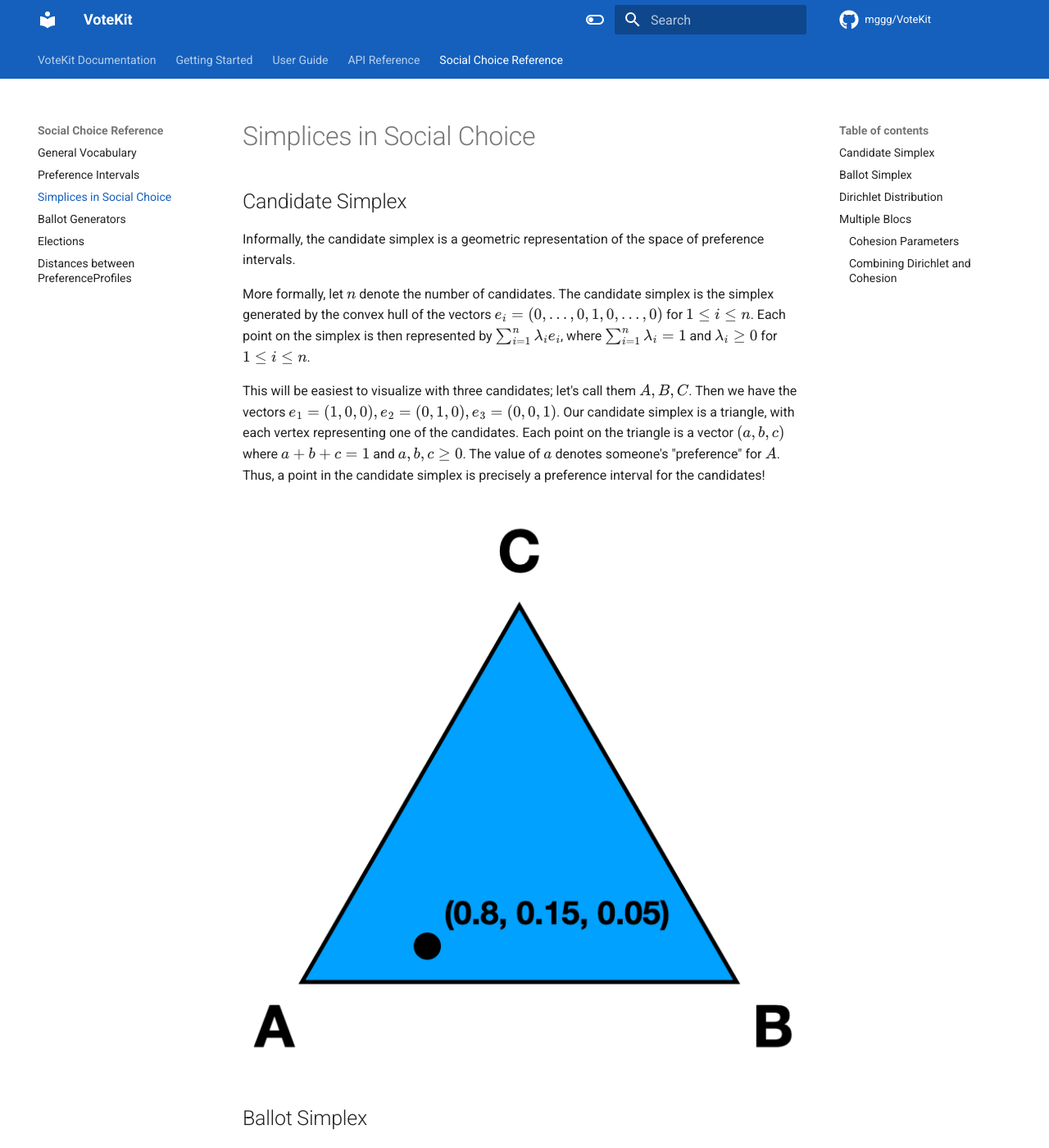
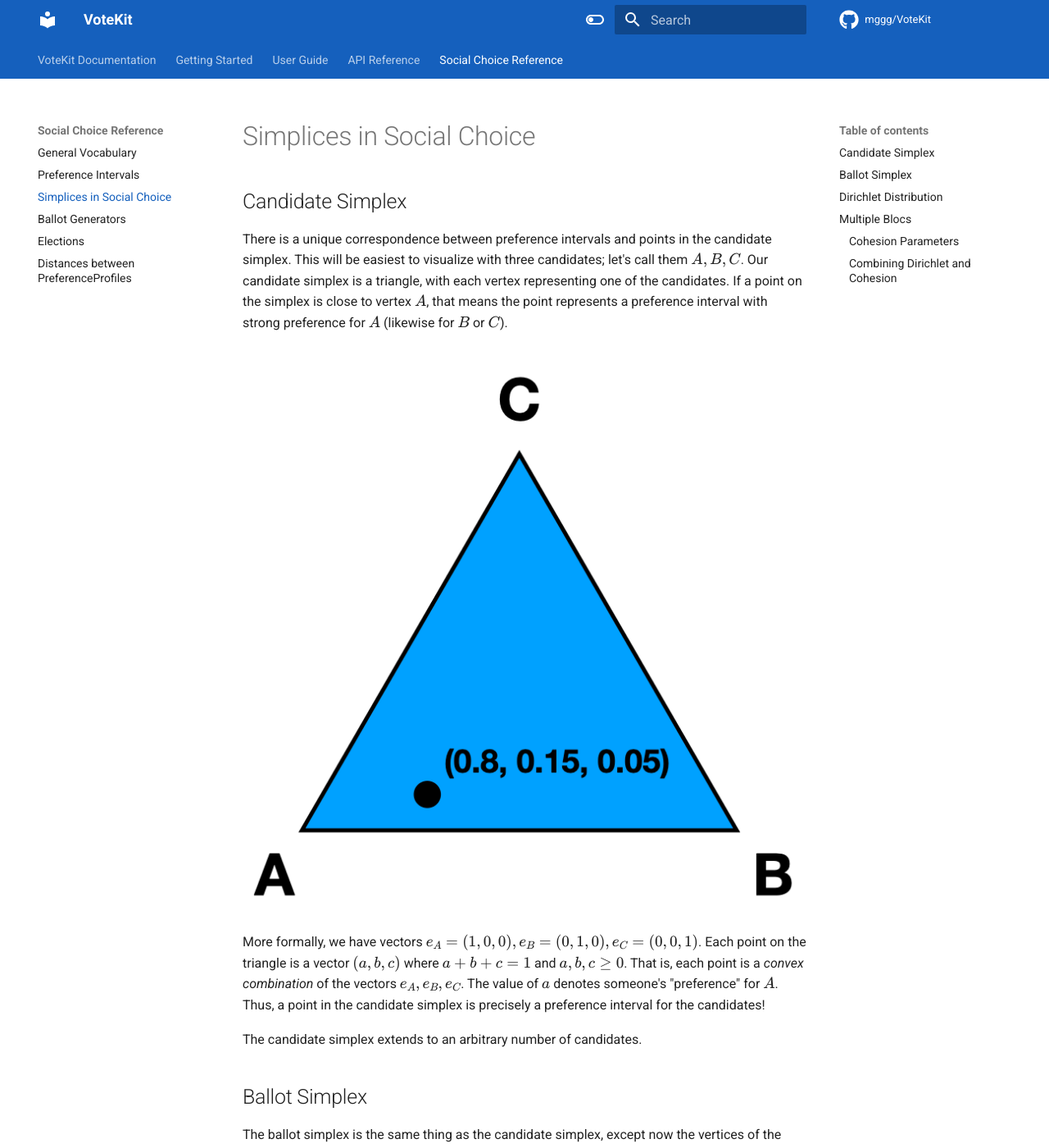
Before and after one commit to mggg/VoteKit, an MkDocs documentation site: the page built from docs/SCR_simplex.md, in a window 1280 px wide and 1400 px high. Shown: the whole window at 82% size. Built offline with MkDocs 1.6.1 and Material for MkDocs 9.7.7, drawn with Linux system fonts in a browser that asks for light colours; comment, search, counter and statistics services are not loaded; some of the changed text lies outside the part shown.

Commit message:
update pref profile visualization

```diff
--- a/docs/SCR_simplex.md
+++ b/docs/SCR_simplex.md
@@ -1,29 +1,40 @@
 # Simplices in Social Choice
 
 ## Candidate Simplex
-
-Informally, the candidate simplex is a geometric representation of the space of preference intervals.
-
-More formally, let $n$ denote the number of candidates. The candidate simplex is the simplex generated by the convex hull of the vectors $e_i = (0,\dots,0,1,0,\dots,0)$ for $1\le i\le n$. Each point on the simplex is then represented by $\sum_{i=1}^n \lambda_i e_i$, where $\sum_{i=1}^n \lambda_i = 1$ and $\lambda_i\ge 0$ for $1\le i\le n$.
-
-This will be easiest to visualize with three candidates; let's call them $A,B,C$. Then we have the vectors $e_1 = (1,0,0), e_2 = (0,1,0), e_3 = (0,0,1)$. Our candidate simplex is a triangle, with each vertex representing one of the candidates. Each point on the triangle is a vector $(a,b,c)$ where $a+b+c=1$ and $a,b,c\ge 0$. The value of $a$ denotes someone's "preference" for $A$. Thus, a point in the candidate simplex is precisely a preference interval for the candidates!
+There is a unique correspondence between preference intervals and points in the candidate simplex.
+This will be easiest to visualize with three candidates; let's call them $A,B,C$. Our candidate simplex is a triangle, with each vertex representing one of the candidates.
+If a point on the simplex is close to vertex $A$, that means the point represents a preference interval with strong preference for $A$ (likewise for $B$ or $C$).
 
 ![png](assets/candidate_simplex.png)
+
+More formally, we have vectors $e_A = (1,0,0), e_B = (0,1,0), e_C = (0,0,1)$.  Each point on the triangle is a vector $(a,b,c)$ where $a+b+c=1$ and $a,b,c\ge 0$. That is, each point is a *convex combination* of the vectors $e_A, e_B,e_C$. The value of $a$ denotes someone's "preference" for $A$. Thus, a point in the candidate simplex is precisely a preference interval for the candidates!
+
+The candidate simplex extends to an arbitrary number of candidates.
+
+
+
 
 ## Ballot Simplex
 
 The ballot simplex is the same thing as the candidate simplex, except now the vertices of the simplex represent full linear rankings.
 So in the case of 3 candidates, we have $3!=6$ vertices, one for each permutation of the ranking $A>B>C$.
 A point in the ballot simplex represents a probability distribution over these full linear rankings.
-This is much harder to visualize since we're stuck in 3 dimensions! Read about the [BallotSimplex](api.md#ballot-generators) object.
+This is much harder to visualize since we're stuck in 3 dimensions!
+![png](assets/ballot_simplex.png)
 
-![png](assets/ballot_simplex.png)
+Read about the [BallotSimplex](api.md#ballot-generators) object.
+
+
 
 ## Dirichlet Distribution
 
 Throughout VoteKit, it will be useful to be able to sample from the candidate simplex (if we want to generate preference intervals) or the ballot simplex (if we want a distribution on rankings). How will we sample from the simplex? The Dirichlet distribution!
 
-In what follows, we will presume we are discussing the candidate simplex, but it all applies to the ballot simplex as well. The Dirichlet distribution is a probability distribution on the simplex. We parameterize it with a value $\alpha \in (0,\infty)$. When $\alpha=1$, the Dirichlet distribution is uniform on the simplex. That is, we have an equal chance of selecting any preference interval. As $\alpha\to \infty$, the mass of the distribution moves to the center of the simplex. This means we are more likely to sample preference intervals that have equal support for all candidates. As $\alpha\to 0$, the mass moves to the vertices. This means we are more likely to sample preference intervals that have strong support for one candidate.
+In what follows, we will presume we are discussing the candidate simplex, but it all applies to the ballot simplex as well. The Dirichlet distribution is a probability distribution on the simplex. We parameterize it with a value $\alpha \in (0,\infty)$.
+As $\alpha\to \infty$, the mass of the distribution moves to the center of the simplex. This means we are more likely to sample preference intervals that have equal support for all candidates. As $\alpha\to 0$, the mass moves to the vertices. This means we are more likely to sample preference intervals that have strong support for one candidate.
+When $\alpha=1$, all bets are off. In this regime, we have no knowledge of which candidates are likely to receive support.
+
+
 
 The value $\alpha$ is never allowed to be 0 or $\infty$, so VoteKit uses an arbitrary large number ($10^{20}$) and an arbitrary small number $(10^{-10})$. When members of MGGG have done experiments for studies, they have taken $\alpha = 1/2$ to be small and $\alpha = 2$ to be big.
 
@@ -33,9 +44,9 @@ The value $\alpha$ is never allowed to be 0 or $\infty$, so VoteKit uses an arbi
 
 ### Cohesion Parameters
 
-When there are multiple blocs, or types, of voters, we utilize cohesion parameters to measure how much voters prefer candidates from their own bloc versus the opposing blocs. Suppose there are two blocs of voters, $X,Y$. We assume that voters from the $X$ bloc have some underlying [preference interval](SCR_preference_intervals.md) for candidates within their bloc $P_{XX}$, and a different underlying preference interval for the candidates in the opposing bloc $P_{XY}$. We then assume that voters in $X$ prefer $X$ candidates with proportion $\pi_X$.
+When there are multiple blocs, or types, of voters, we utilize cohesion parameters to measure how much voters prefer candidates from their own bloc versus the opposing blocs. Suppose there are two blocs of voters, $X,Y$. We assume that voters from the $X$ bloc have some underlying [preference interval](SCR_preference_intervals.md) $I_{XX}$ for candidates within their bloc, and a different underlying preference interval $I_{XY}$ for the candidates in the opposing bloc . We then assume that voters in $X$ prefer $X$ candidates with proportion $\pi_X$.
 
-In order to construct one preference interval for $X$ voters, we take $P_{XX}$ and scale it by $\pi_X$, then we take $P_{XY}$ and scale it by $1-\pi_X$, and finally we concatenate the two. As a concrete example, if $\pi_X = .75$, this means that 3/4 of the preference interval for $X$ voters is taken up by candidates from the $X$ bloc, and the other 1/4 by $Y$ candidates.
+In order to construct one preference interval for $X$ voters, we take $I_{XX}$ and scale it by $\pi_X$, then we take $I_{XY}$ and scale it by $1-\pi_X$, and finally we concatenate the two. As a concrete example, if $\pi_X = .75$, this means that 3/4 of the preference interval for $X$ voters is taken up by candidates from the $X$ bloc, and the other 1/4 by $Y$ candidates.
 
 ![](assets/cohesion_parameters.png)
 
```
Also changed, not shown: docs/SCR_ballot_generators.md (+4 -6 lines), 6 other files.
